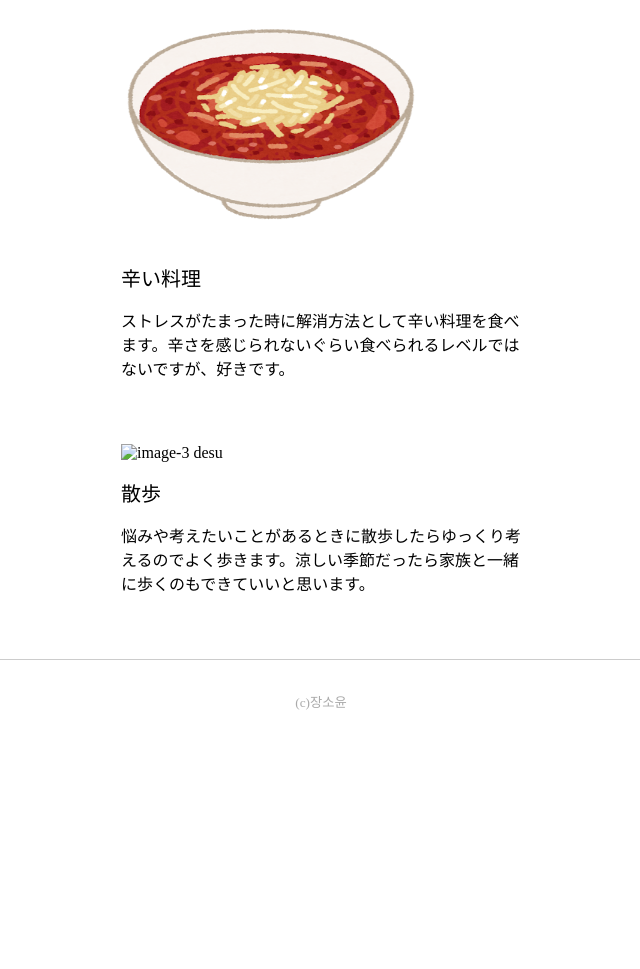
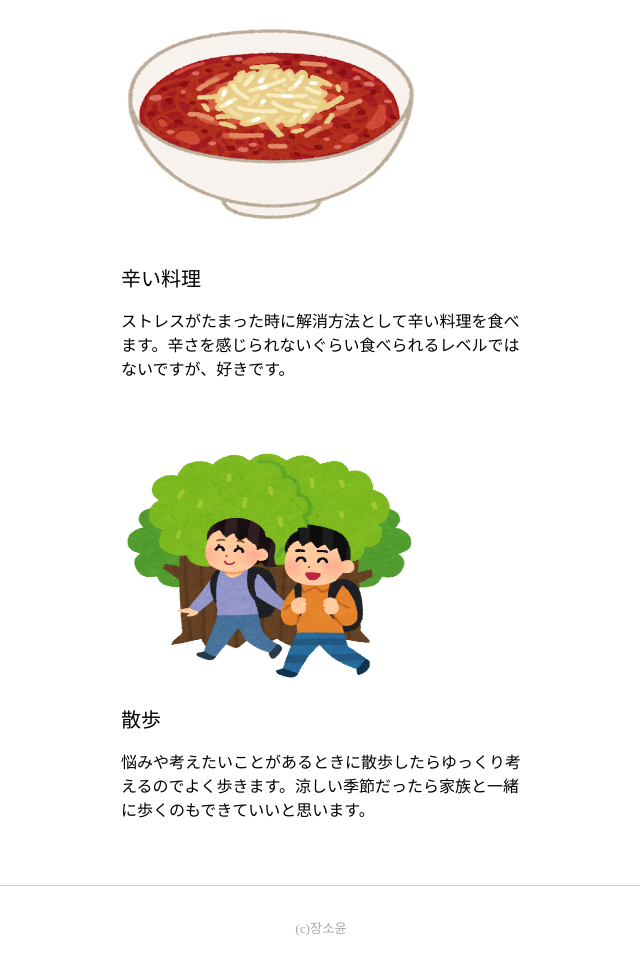
Before and after one commit to kwala9/soyun, a plain HTML site: page index.html in a window 1280 px wide. Shown: the part 883-1852 px from the top of the page, without its empty margins (319-959 px from the left). Before the commit the page ends 1626 px from the top, so only its background shows below. Drawn offline with Linux system fonts and the light colour scheme.

Commit message:
Update index.html

```diff
--- a/index.html
+++ b/index.html
@@ -25,7 +25,7 @@
       <p>ストレスがたまった時に解消方法として辛い料理を食べます。辛さを感じられないぐらい食べられるレベルではないですが、好きです。</p>
     </section>
     <section>
-      <img src="yagai_kyoushitsu_casual_walk.png" alt="image-3 desu" width="300" height="240">
+      <img src="img/yagai_kyoushitsu_casual_walk.png" alt="image-3 desu" width="300" height="240">
       <h3>散歩</h3>
       <p>悩みや考えたいことがあるときに散歩したらゆっくり考えるのでよく歩きます。涼しい季節だったら家族と一緒に歩くのもできていいと思います。</p>
     </section>
```
